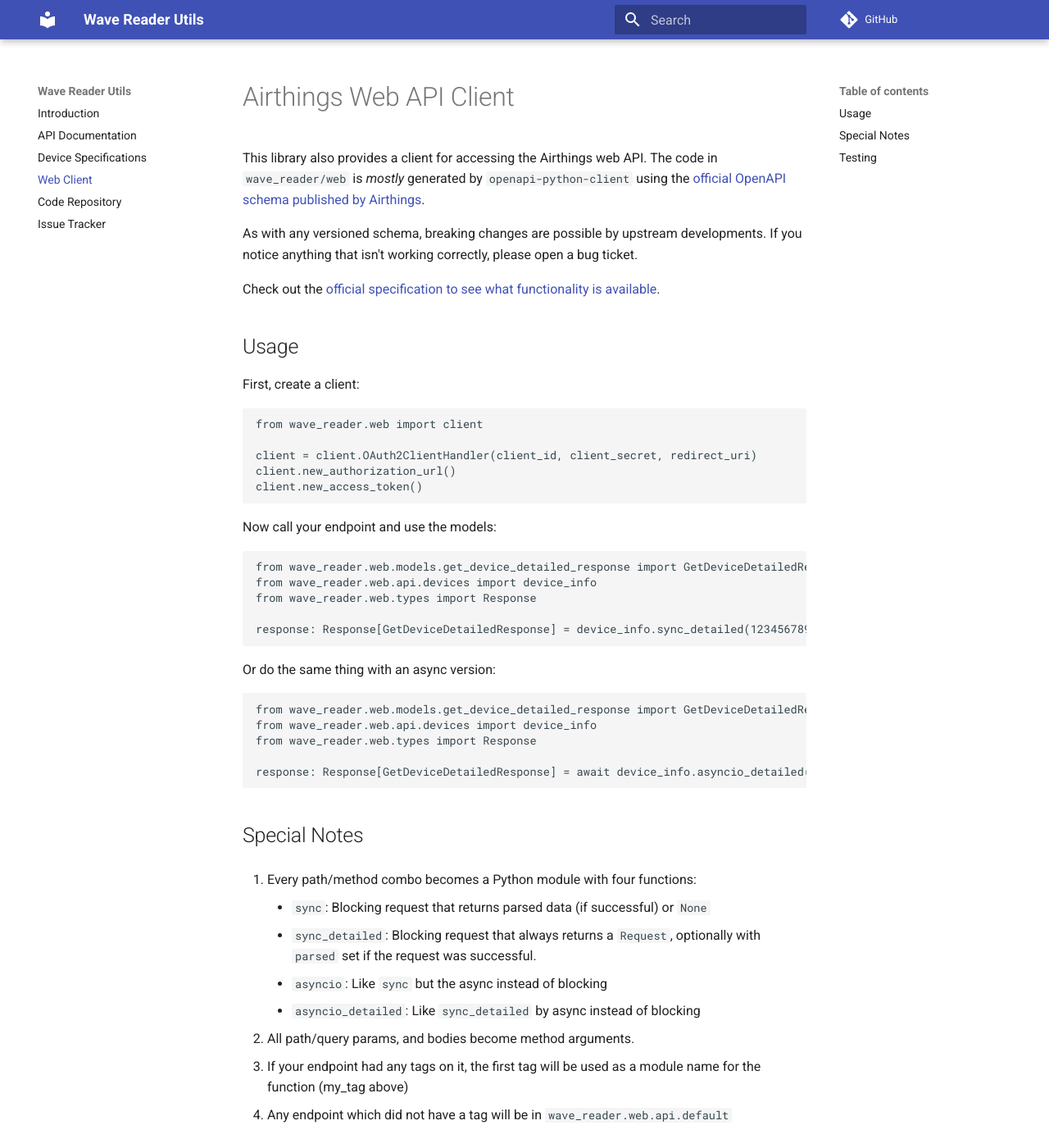
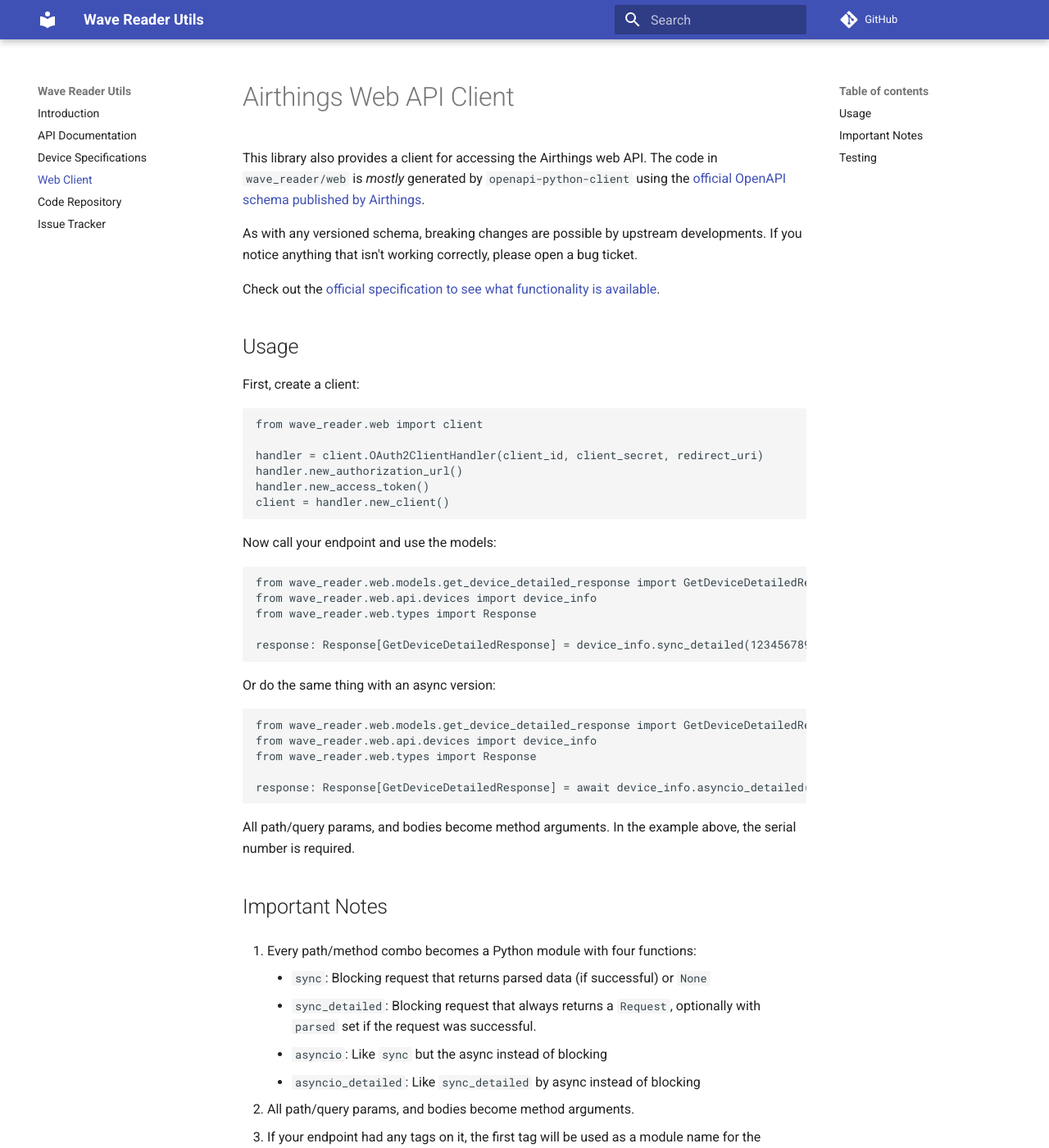
Before and after one commit to ztroop/wave-reader-utils, an MkDocs documentation site: the page built from docs/web.md, in a window 1280 px wide and 1400 px high. Shown: the whole window at 82% size. Built offline with MkDocs 1.6.1 and Material for MkDocs 9.7.7, drawn with Linux system fonts in a browser that asks for light colours; comment, search, counter and statistics services are not loaded.

Commit message:
:memo: Improve web example in docs.

````diff
--- a/docs/web.md
+++ b/docs/web.md
@@ -16,9 +16,10 @@
 ```python
 from wave_reader.web import client
 
-client = client.OAuth2ClientHandler(client_id, client_secret, redirect_uri)
-client.new_authorization_url()
-client.new_access_token()
+handler = client.OAuth2ClientHandler(client_id, client_secret, redirect_uri)
+handler.new_authorization_url()
+handler.new_access_token()
+client = handler.new_client()
 ```
 
 Now call your endpoint and use the models:
@@ -41,7 +42,9 @@
 response: Response[GetDeviceDetailedResponse] = await device_info.asyncio_detailed(1234567890, client=client)
 ```
 
-## Special Notes
+All path/query params, and bodies become method arguments. In the example above, the serial number is required.
+
+## Important Notes
 
 1. Every path/method combo becomes a Python module with four functions:
     - `sync`: Blocking request that returns parsed data (if successful) or `None`
````
Also changed, not shown: wave_reader/web/README.md (+7 -4 lines).
